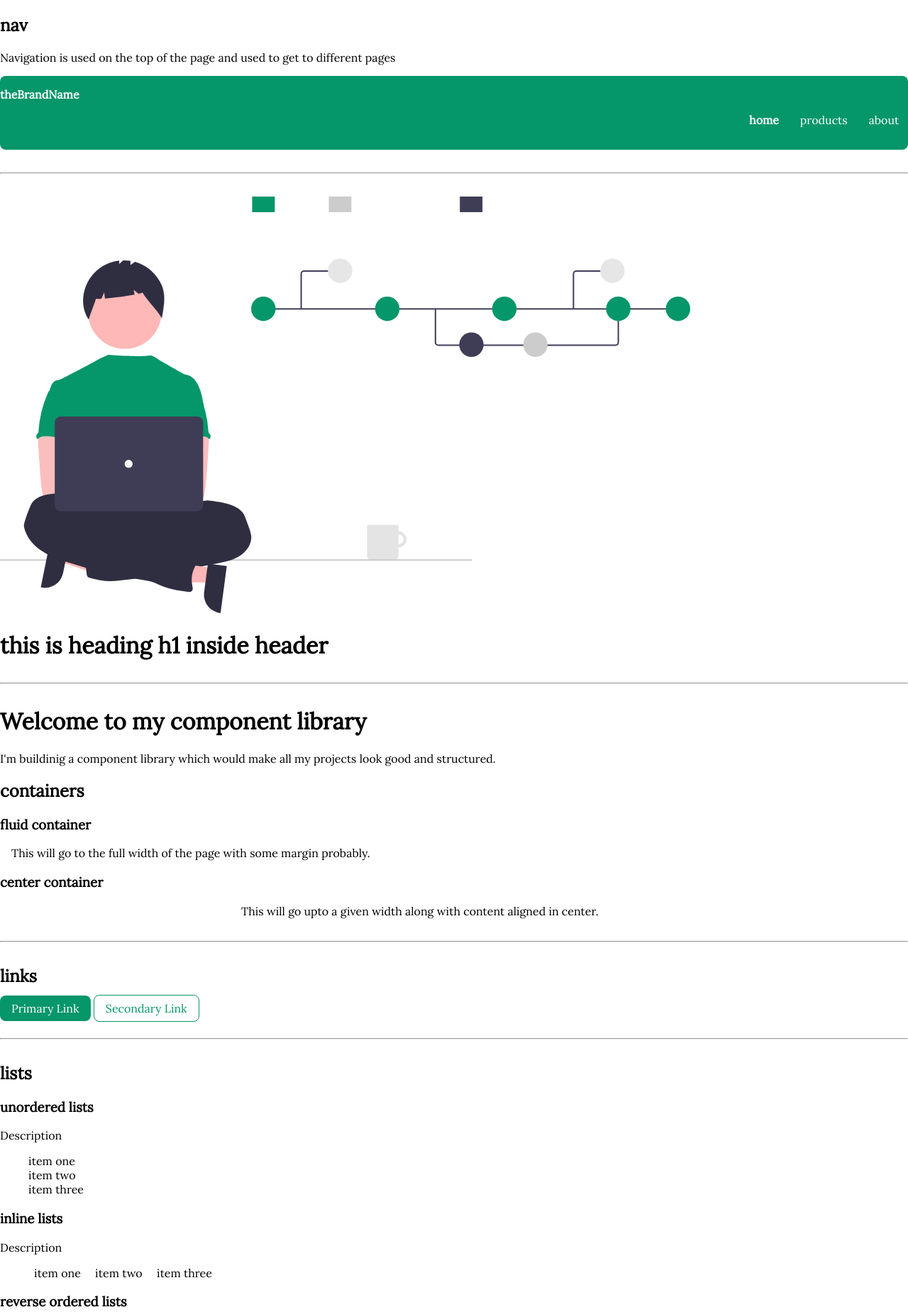
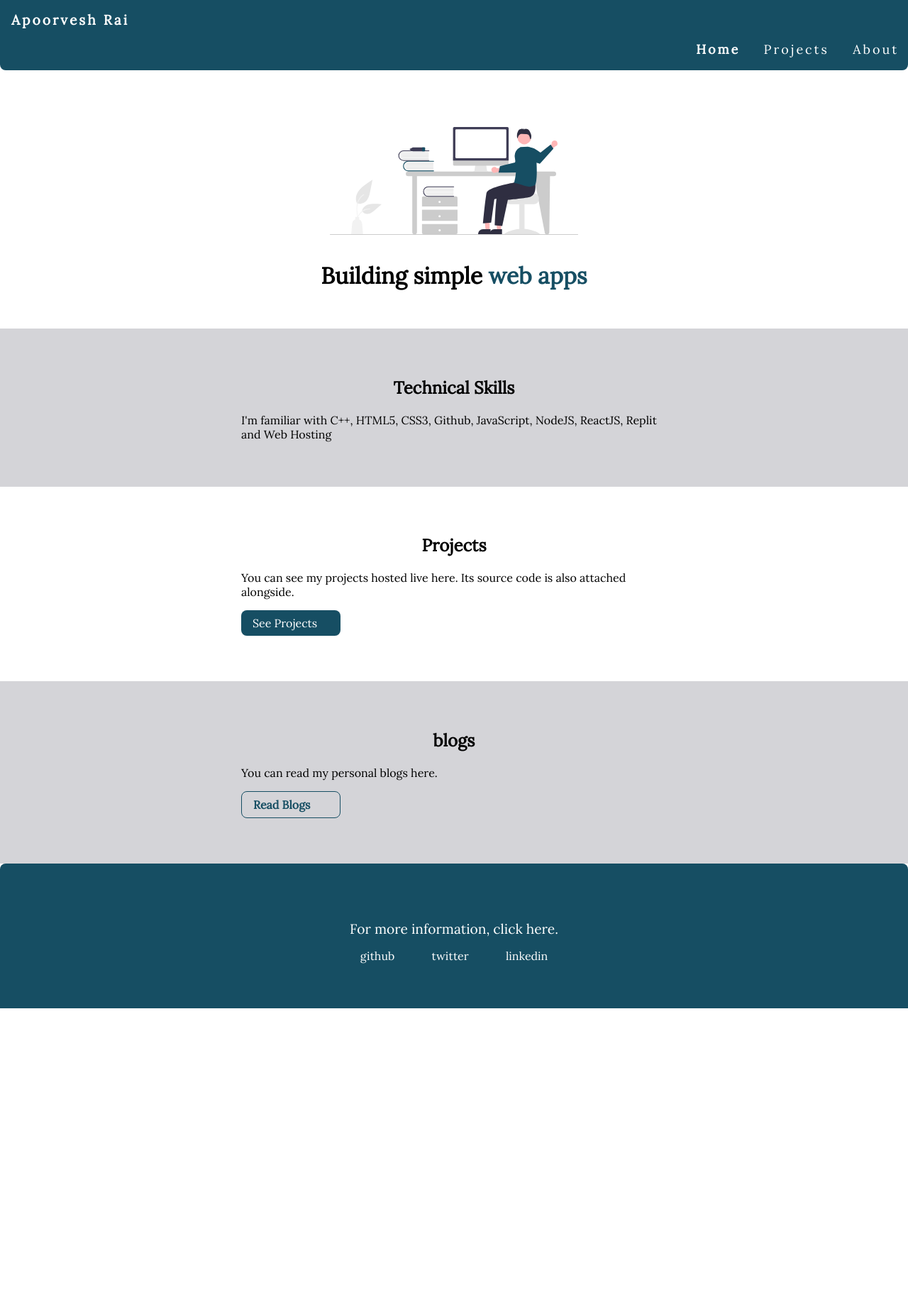
Before and after one commit to apoorveshrai/Professional-Portoflio, a plain HTML site: page index.html in a window 1280 px wide. Shown: the top 1849 px of the page at 71% size. After the commit the page ends 1421 px from the top, so only its background shows below. Drawn offline with Linux system fonts and the light colour scheme.

Commit message:
feat : added home page style : customized home page

```diff
--- a/index.html
+++ b/index.html
@@ -3,133 +3,92 @@
 
 <head>
     <meta charset="UTF-8">
+    <meta http-equiv="X-UA-Compatible" content="IE=edge">
     <meta name="viewport" content="width=device-width, initial-scale=1.0">
-    <title>Component Library</title>
-    <link rel="stylesheet" href="styles.css" />
+    <title>My Portfolio</title>
+    <link rel="stylesheet" href="styles.css">
 </head>
 
 <body>
 
     <!-- Navigation section -->
-    <h2>nav</h2>
-    <p>Navigation is used on the top of the page and used to get to different pages</p>
 
-    <nav class="navigationbar">
-        <div class="container-fluid"></div>
-        <div class="brand">theBrandName</div>
-        <ul>
-            <li>
-                <a href="/" class="active">home</a>
+    <nav class="nav-top container">
+
+
+        <div class="brand">Apoorvesh Rai</div>
+        <div class="nav-bar">
+            <ul class="list-non-bullet nav-pills">
+
+                <li class="list-item-inline">
+                    <a href="/" class="active">Home</a>
                 </li>
-            <li>
-                <a href="/">products</a>
+
+                <li class="list-item-inline">
+                    <a href="/">Projects</a>
                 </li>
-            <li>
-                <a href="/">about</a>
+
+                <li class="list-item-inline">
+                    <a href="/">About</a>
                 </li>
             </ul>
+        </div>
     </nav>
-    <hr>
+
 
     <!-- Header with its corresponding image -->
-    <header>
-        <img src="images/header-image.svg" />
-        <h1> this is heading h1 inside header</h1>
+    <header class="hero">
+        <img class="hero-img" src="images/home.svg" />
+        <h1 class="hero-heading"> Building simple <span class="heading-inverted"> web apps</span></h1>
     </header>
 
-    <hr />
-
-
-    <h1> Welcome to my component library</h1>
-    <p>I'm buildinig a component library which would make all my projects look good and structured.</p>
-
-    <!-- Containers -->
-    <h2> containers </h2>
-
-    <h3>fluid container</h3>
-    <div class="container-fluid">
-        This will go to the full width of the page with some margin probably.
+    <!-- Sections -->
+    <section class="section ow">
+        <div class="container container-center">
+            <h1>Technical Skills</h1>
+            <p>I'm familiar with C++, HTML5, CSS3, Github, JavaScript, NodeJS, ReactJS, Replit and Web Hosting</p>
         </div>
-
-    <h3>center container</h3>
-    <div class="container">
-        This will go upto a given width along with content aligned in center.
-    </div>
-
-    <hr>
-
-    <!-- Links -->
-    <h2>links</h2>
-
-    <a class="primary-link" href="/"> Primary Link</a>
-    <a class="secondary-link" href="/"> Secondary Link</a>
-
-    <hr>
-
-    <!-- Lists -->
-    <h2>lists</h2>
-
-    <h3>unordered lists</h3>
-    <p>Description</p>
-    <ul class="unordered">
-        <li>item one</li>
-        <li>item two</li>
-        <li>item three</li>
-    </ul>
-
-    <h3>inline lists</h3>
-    <p>Description</p>
-
-
-    <ul class="unordered list-inline">
-        <li>item one</li>
-        <li>item two</li>
-        <li>item three</li>
-    </ul>
-
-    <h3>reverse ordered lists</h3>
-    <p> </p>
-    <ol reversed>
-        <li>something</li>
-        <li>something else</li>
-        <li>something elser</li>
-    </ol>
-
-    <hr>
-
-    <!-- Section -->
-    <h2> section</h2>
-    <p> To separate various parts of the webpage.</p>
-
-    <h3>normal section</h3>
-    <section class="section">
-        <h2> heading inside section</h2>
-        <p>description of this section</p>
-        <a class="primary-link" href=""> Primary Button</a>
     </section>
 
-    <h3>offwhite section</h3>
-    <section class="section offwhite">
-        <h2> inside off white section</h2>
-        <p>description of this section</p>
-        <a class="secondary-link" href=""> Secondary Button</a>
+    <section class="section">
+        <div class="container container-center">
+            <h1>Projects</h1>
+            <p>You can see my projects hosted live here. Its source code is also attached alongside.</p>
+            <a class="link link-primary" href="/projects.html">See Projects</a>
+        </div>
     </section>
 
-    <hr>
+    <section class="section ow">
+        <div class="container container-center">
+            <h1>blogs</h1>
+            <p>You can read my personal blogs here.</p>
+            <a class="link link-secondary" href="/blogs.html">Read Blogs</a>
+        </div>
+    </section>
 
-    <!-- Footer -->
-    <h2> footer</h2>
-    <footer class="footer container-fluid">
-        <div class="container">
-            <div class="heading">header inside footer</div>
-            <ul class="unordered list-inline">
-                <li>social media link one</li>
-                <li>social media link two</li>
-                <li>social media link three</li>
+    <footer class="footer">
+        <div class="footer-header">For more information, click here.</div>
+        <ul class="social-links list-non-bullet">
+
+            <li class="list-item-inline">
+                <a class="link" href="">
+                    github
+                </a>
+            </li>
+
+            <li class="list-item-inline">
+                <a class="link" href="">
+                    twitter
+                </a>
+            </li>
+
+            <li class="list-item-inline">
+                <a class="link" href="">
+                    linkedin
+                </a>
+            </li>
+
         </ul>
-        </div>
     </footer>
 
-</body>
-
 </html>
--- a/styles.css
+++ b/styles.css
@@ -1,136 +1,163 @@
 @import url('https://fonts.googleapis.com/css2?family=Lora&display=swap');
 
-body{
+:root{
+    --off-white-color : #d4d4d8;
+    --theme-color : #164e63;
+}
+.container {
+    margin: auto;
+    padding-left: 1rem;
+    padding-right: 1rem;
+}
+
+
+/** nav **/
+.nav-top {
+    background-color: var(--theme-color);
+    padding: 1rem 0rem 0rem 0rem;
+    color: white;
+    border-bottom-left-radius: 0.5rem;
+    border-bottom-right-radius: 0.5rem;
+}
+
+.brand {
+    font-weight: bold;
+    letter-spacing: 3px;
+    font-size: larger;
+    padding-left: 1rem;
+    display: inline-block;
+}
+
+.nav-pills {
+    text-align: right;
+    letter-spacing: 3px;
+    font-size: large;
+    display: inline-block;
+}
+
+.nav-top li {
+    display: inline-block;
+    padding: 0rem 0.8rem;
+    ;
+}
+
+
+.nav-top a {
+    text-decoration: none;
+    color: white
+}
+
+.nav-top .active {
+    font-weight: bold;
+}
+
+
+.nav-bar{
+    text-align: right;
+}
+
+/** lists **/
+
+.list-non-bullet {
+    list-style: none;
+    padding-inline-start: 0px;
+}
+
+.list-item-inline {
+    display: inline;
+    padding: 0rem 0.5rem;
+}
+
+
+body {
     font-family: 'Lora', serif;
     margin: 0px;
 }
 
-:root {
-    --primary: #059669;
-    --dark-gray: #475569;
-    --gray:#6B7280;
-}
+/** header **/
 
-.container {
-    margin: auto;
-    padding-left: 1rem;
-    padding-right: 1rem;
-    max-width: 600px;
-}
-
-.container-fluid {
-    padding-left: 1rem;
-    padding-right: 1rem;
-}
-
-.primary-link {
-    text-decoration: none;
-    color: white;
-    background-color: var(--primary);
-    width: max-content;
-    min-width: 150px;
-    border-radius: 0.5rem;
-    padding: 0.5rem 1rem 0.5rem 1rem;
-}
-
-.secondary-link {
-    text-decoration: none;
-    color: var(--primary);
-    border: 1px solid var(--primary);
-    width: max-content;
-    min-width: 150px;
-    border-radius: 0.5rem;
-    padding: 0.5rem 1rem 0.5rem 1rem;
-}
-
-/** nav **/
-.navigationbar {
-    background-color: var(--primary);
-    padding: 1rem 0rem;
-    color: white;
-    border-radius: 0.5rem;
-}
-
-.navigationbar .brand {
-    font-weight: bold;
+.hero {
+    /* padding: 0rem; */
+    padding-top: 5rem;
+    padding-bottom: 2rem;
 
 }
 
-.navigationbar ul {
-    list-style: none;
-    text-align: right;
+.hero-img {
+    max-width: 90%;
+    width: 350px;
+    display: block;
+    margin: auto;
 }
 
-.navigationbar li {
-    display: inline-block;
-    padding: 0rem 0.8rem;;
+.hero-heading {
+    text-align: center;
+    padding-top: 1rem;
+    color: var(--dark-gray);
 }
 
-.navigationbar a {
-    text-decoration: none;
-    color: white
+.heading-inverted {
+    color: var(--theme-color);
 }
 
-.navigationbar .active {
+/** sections **/
+
+.section {
+    padding: 3rem;
+}
+
+.section h1 {
+    text-align: center;
+
+}
+
+.ow {
+    background-color: var(--off-white-color);
+}
+
+.container-center {
+    max-width: 600px;
+    /* margin: auto; */
+}
+
+/** links **/
+.link {
+    box-sizing: border-box;
+    text-decoration: none;
+    padding: 0.5rem 1rem;
+}
+
+.link-primary {
+    background-color: var(--theme-color);
+    border-radius: 0.5rem;
+    color: white;
+    display: block;
+    max-width: 140px;
+    margin: 1rem 1rem 1rem 0rem;
+}
+
+.link-secondary {
+    color: var(--theme-color);
+    border-radius: 0.5rem;
+    border: 1px solid var(--theme-color);
+    display: block;
+    max-width: 140px;
+    margin: 1rem 1rem 1rem 0rem;
     font-weight: bold;
 }
 
-/* section partition */
-hr {
-    margin: 2rem 0;;
-}
-
-/** header **/
-
-.header {
-    color: var(--dark-gray);
-    display: block;
-}
-
-.header img {
-    max-width: 350px;
-    margin: auto;
-    display: block;
-}
-
-/** section **/
-
-.section {
-    padding: 2rem 0rem;
-}
-
-.section h2 {
+.footer {
+    background-color: var(--theme-color);
+    color: white;
+    padding-top: 5rem;
+    padding-bottom: 3rem;
+    border-top-right-radius: 0.5rem;
+    border-top-left-radius: 0.5rem;
     text-align: center;
 }
 
-.offwhite {
-    background-color: var(--gray);
-}
-
-/** lists **/
-
-.unordered {
-    list-style: none;
-}
-
-.list-inline li {
-    display: inline;
-    padding: 0rem 0.5rem;
-}
-
-.text-sm {
-    font-size: 0.8rem;
-}
-
-.footer {
-    background-color: var(--primary);
-    color: white;
-    padding: 2rem 0rem;
-    border-top-right-radius: 1rem;
-    text-align: center;
-}
-.footer .heading {
-    font-weight: bold;
+.footer-header{
+    /* font-weight: bold; */
     font-size: larger;
 
 }
@@ -138,3 +165,8 @@ hr {
 .footer ul {
     padding-inline-start: 0px;
 }
+
+footer a{
+    color: white;
+}
+/* ------------------------------------------------ */
```
Also changed, not shown: componentlibrary/complib.html (added, +135 -0 lines), images/blog.svg (added), images/blogs.svg (added), images/header-image.svg (deleted), images/home.svg (added), images/projects.svg (added). Lines whose indentation alone changed are shown as unchanged.
